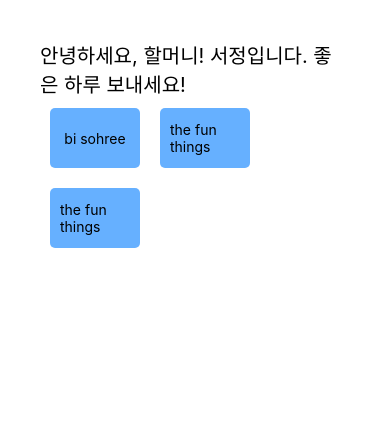
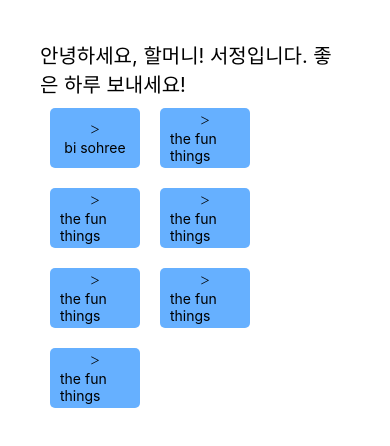
Before and after one commit to judgejudes/forHalmunni, a React Native app: screen / in a window 390 px wide. Shown: the top 446 px of the page. Built offline with nearby package versions, Linux system fonts and the light colour scheme.

Commit message:
can open a link

```diff
--- a/App.js
+++ b/App.js
@@ -1,5 +1,5 @@
-import React from 'react';
-import { SafeAreaView, ScrollView, StyleSheet, Text, View, TouchableOpacity } from 'react-native';
+import React, { useCallback } from 'react';
+import { SafeAreaView, ScrollView, StyleSheet, Text, View, TouchableOpacity, Linking } from 'react-native';
 
 const Banner = ({ title }) => (
   <Text style={styles.msgtext}>{title}</Text>
@@ -7,22 +7,42 @@ const Banner = ({ title }) => (
 
 const linksies = {
   title: "안녕하세요, 할머니! 서정입니다. 좋은 하루 보내세요!",
-  youtubeLinks: [
+  youtubeLinks: [ //replace dummy data later
     {
       "id": "bi sohree",
       "title": "rain sounds",
-      // "link"
+      "url": "https://www.youtube.com/watch?v=jX6kn9_U8qk"
     },
     {
       "id": "the fun things",
       "title": "river sounds",
-      // "link"
+      "url": "https://www.youtube.com/watch?v=jX6kn9_U8qk"
     },
     {
       "id": "the fun things",
       "title": "river sounds",
-      // "link"
-    }
+      "url": "https://www.youtube.com/watch?v=jX6kn9_U8qk"
+    },
+    {
+      "id": "the fun things",
+      "title": "river sounds",
+      "url": "https://www.youtube.com/watch?v=jX6kn9_U8qk"
+    },
+    {
+      "id": "the fun things",
+      "title": "river sounds",
+      "url": "https://www.youtube.com/watch?v=jX6kn9_U8qk"
+    },
+    {
+      "id": "the fun things",
+      "title": "river sounds",
+      "url": "https://www.youtube.com/watch?v=jX6kn9_U8qk"
+    },
+    {
+      "id": "the fun things",
+      "title": "river sounds",
+      "url": "https://www.youtube.com/watch?v=jX6kn9_U8qk"
+    },
   ]
 };
 
@@ -40,13 +60,26 @@ const getLinkTitle = link => (
   link.id
 );
 
+
+const goToUrl = url => (
+  Linking.openURL(url)
+);
+
+// a button holding a link (which is all linksies.youtubeLinks)
 const Link = ({ link }) => (
-  <TouchableOpacity style={styles.linkButton}>
+
+  <TouchableOpacity
+  style={styles.linkButton}
+  onPress={() => goToUrl(link.url)}>
+  >
+    {/* not sure if want to open new tab or not? maybe it's more confusing */}
     <Text style={styles.linkText}>
       {`${getLinkTitle(link)}`}
     </Text>
   </TouchableOpacity>
 );
+
+
 
 const App = () => {
   return (
```
